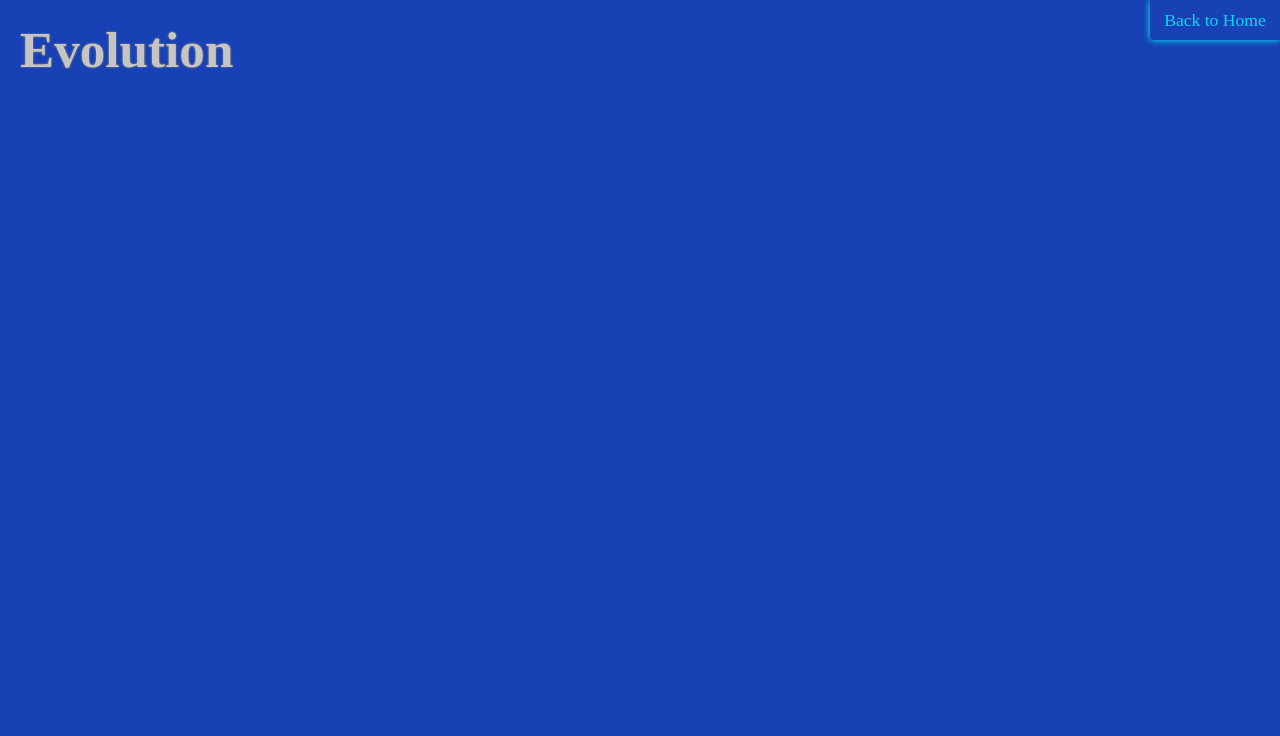
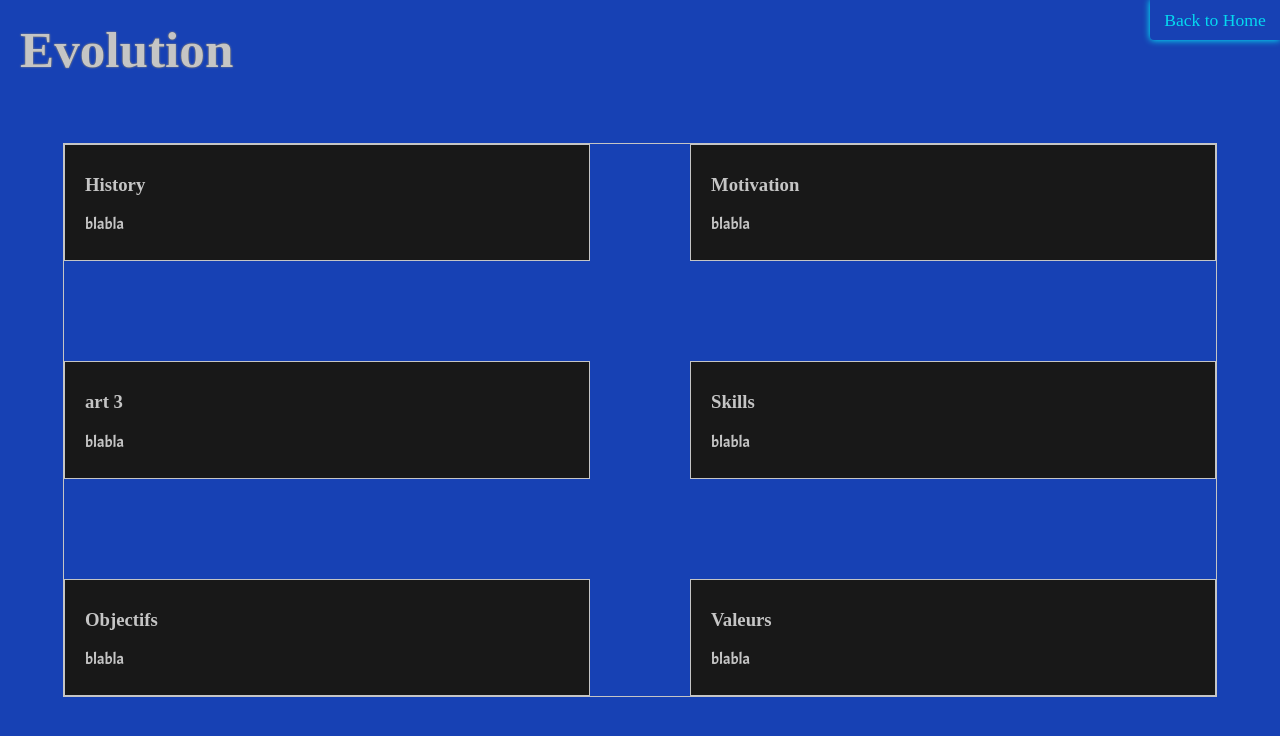
Before and after one commit to TLRKiliann/yarn-portfolio, a Next.js app in the folder my-portfolio/: page /evolution in a window 1280 px wide. Shown: the top 736 px of the page. Built offline with nearby package versions, Linux system fonts and the light colour scheme; a web font is replaced by a local one.

Commit message:
evolution setup done

```diff
--- a/my-portfolio/pages/evolution/index.tsx
+++ b/my-portfolio/pages/evolution/index.tsx
@@ -21,6 +21,34 @@ const Evolution:React.FC = () => {
 
         <ButtonGoHome />
 
+        <div className={styles.articlecontainer}>
+          <div className={styles.article}>
+            <h3>History</h3>
+            <p>blabla</p>
+          </div>
+          <div className={styles.article}>
+            <h3>Motivation</h3>
+            <p>blabla</p>
+          </div>
+          <div className={styles.article}>
+            <h3>art 3</h3>
+            <p>blabla</p>
+          </div>
+          <div className={styles.article}>
+            <h3>Skills</h3>
+            <p>blabla</p>
+          </div>
+          <div className={styles.article}>
+            <h3>Objectifs</h3>
+            <p>blabla</p>
+          </div>
+          <div className={styles.article}>
+            <h3>Valeurs</h3>
+            <p>blabla</p>
+          </div>
+        </div>
+
+
       </div>
 
 
--- a/my-portfolio/styles/Evolution.module.scss
+++ b/my-portfolio/styles/Evolution.module.scss
@@ -19,4 +19,24 @@
       0px 0px 1px $lightgrey_24,
       0px 0px 2px rgba(180,180,180, 1);
   }
+  .articlecontainer {
+
+    width: 90%;
+    margin: auto;
+    margin-top: 5%;
+    display: grid;
+    grid-template-columns: 1Fr 1Fr;
+    grid-template-rows: 1Fr 1Fr 1Fr;
+    grid-column-gap: 100px;
+    grid-row-gap: 100px;
+    color: $whitesmoke;
+    border: 1px solid $whitesmoke;
+
+    .article {
+      padding: 10px 20px;
+      color: $whitesmoke;
+      background: rgba(24, 24, 24, 1);
+      border: 1px solid $whitesmoke;
+    }
+  }
 }
```
